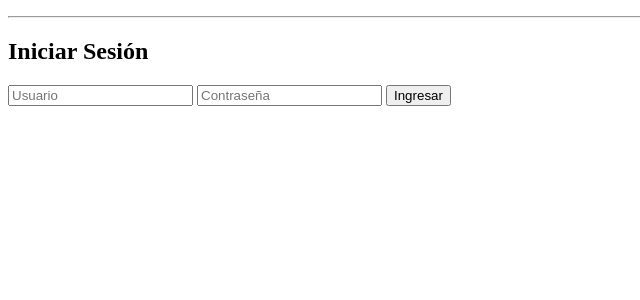
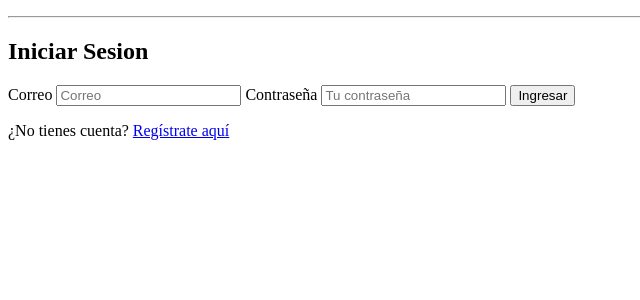
Before and after one commit to Emer-GO/MB5-Grupo2-Ejercicio2, a Django app: page /login/ in a window 1280 px wide. Shown: the part 70-370 px from the top of the page, without its empty margins (0-640 px from the left). Run offline with Django 5.2, Linux system fonts and the light colour scheme.

Commit message:
login:Avance

```diff
--- a/mi_proyecto/templates/mi_banco/login.html
+++ b/mi_proyecto/templates/mi_banco/login.html
@@ -1,12 +1,20 @@
 {% extends 'mi_banco/base.html' %}
 
 {% block content %}
-<h2>Iniciar Sesión</h2>
-<form method="post">
-    {% csrf_token %}
-    <!-- Aquí irían los campos de login -->
-    <input type="text" name="username" placeholder="Usuario">
-    <input type="password" name="password" placeholder="Contraseña">
-    <button type="submit">Ingresar</button>
-</form>
+<div>
+    <h2>Iniciar Sesion</h2>
+    <form method="post">
+        {% csrf_token %}
+        <label for="">Correo</label>
+        <input type="email" name="" id="" placeholder="Correo">
+
+        <label for="">Contraseña</label>
+        <input type="password" name="" id="" placeholder="Tu contraseña">
+
+        <button type="submit">Ingresar</button>
+        <p>
+            ¿No tienes cuenta? <a href="{% url 'registro' %}">Regístrate aquí</a>
+        </p>
+    </form>
+</div>
 {% endblock %}
```
